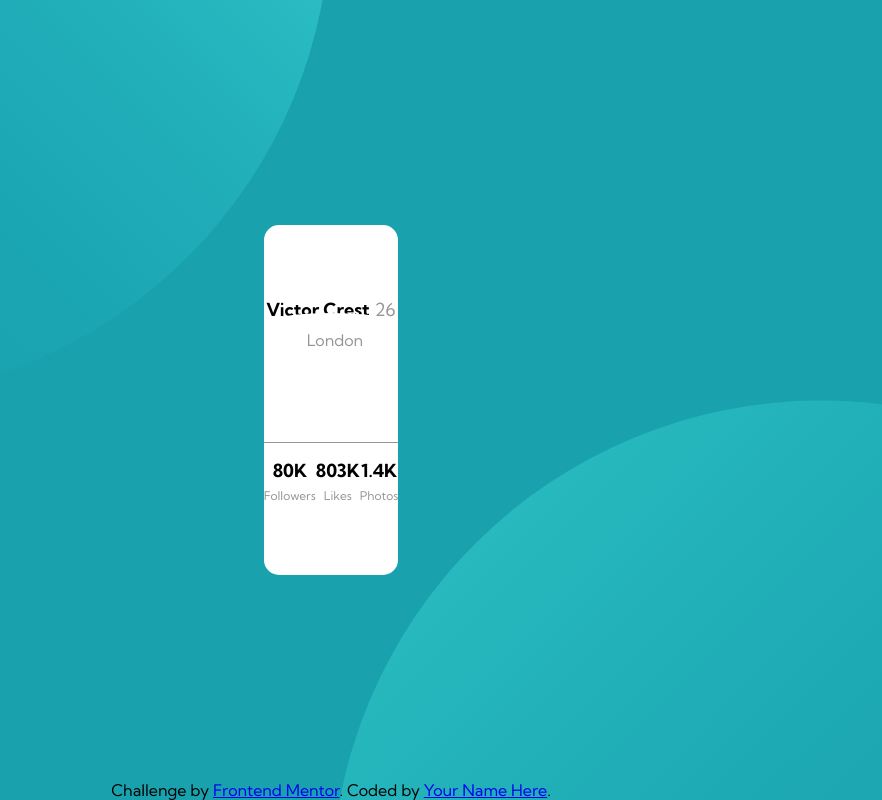
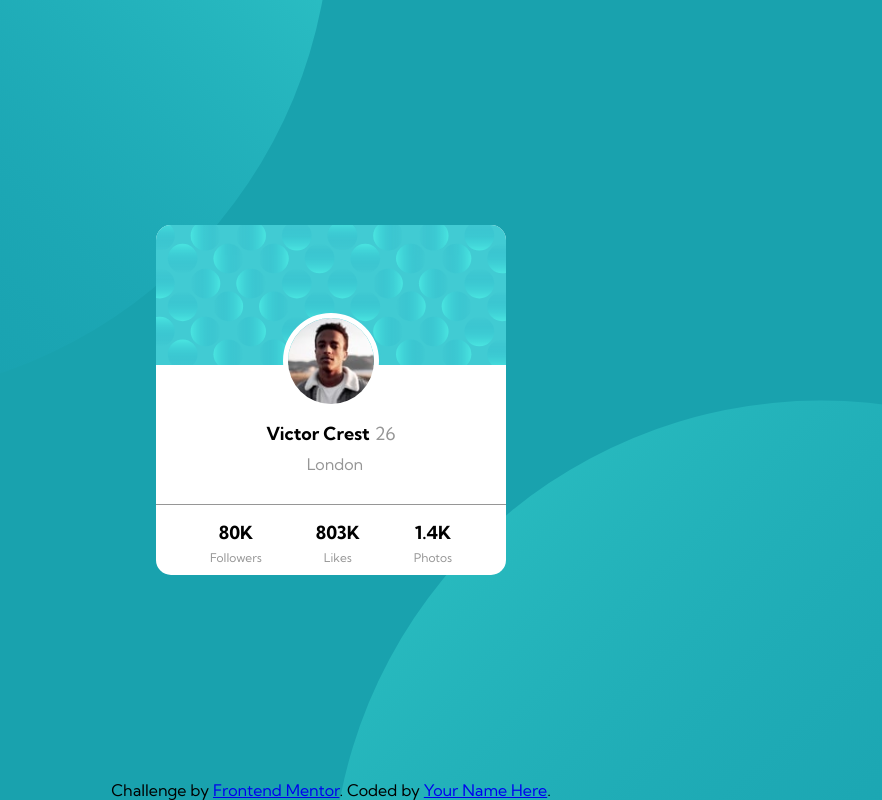
Before and after one commit to AurimasVi/Profile-card, a plain HTML site: page index.html in a window 1280 px wide. Shown: the whole page, without its empty margins (309-1191 px from the left). Drawn offline with Linux system fonts and the light colour scheme; the site is published under a folder, as on GitHub Pages, so addresses that start at the root find nothing.

Commit message:
inage fix

```diff
--- a/index.html
+++ b/index.html
@@ -18,9 +18,9 @@
     </div>
       <div class="card">
         <div class="image">
-          <img src="/images/bg-pattern-card.svg" alt="">
+          <img src="./images/bg-pattern-card.svg" alt="">
         </div>
-          <img class="face" src="/images/image-victor.jpg" alt="">
+          <img class="face" src="./images/image-victor.jpg" alt="">
         <div class="info">
           <h2 class="name">
             Victor Crest
```
